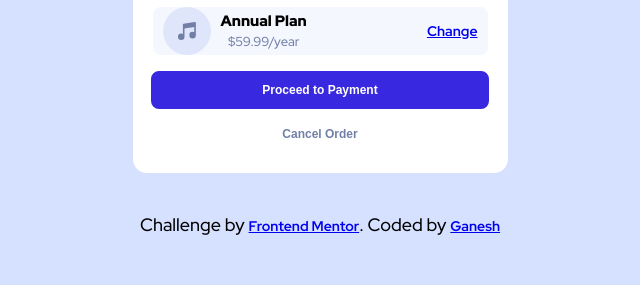
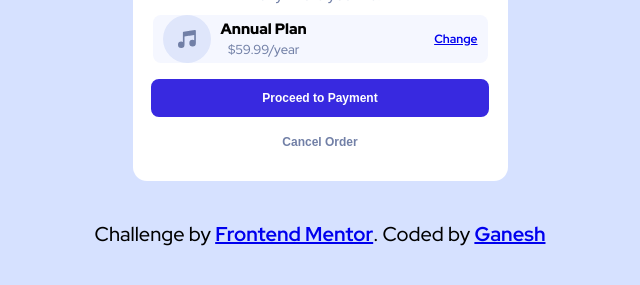
Before and after one commit to Ganesh-G0/OrderSummary, a plain HTML site: page index.html in a window 1280 px wide. Shown: the part 427-712 px from the top of the page, without its empty margins (320-960 px from the left). Drawn offline with Linux system fonts and the light colour scheme.

Commit message:
Update styles.css

```diff
--- a/styles.css
+++ b/styles.css
@@ -20,7 +20,6 @@ html {
     scroll-behavior: smooth;
 }
 body {
-    height: 70dvh;
     display: flex;
     flex-direction: column;
     justify-content: center;
@@ -32,6 +31,7 @@ body {
     background-image: url(./images/pattern-background-mobile.svg);
 }
 .container {
+    margin-top: 2rem;
     border-radius: 1.4rem;
     max-width: 28rem;
     background-color: white;
@@ -75,8 +75,11 @@ p {
     color: var(--Desaturated-blue);
 }
 a {
-    font-size: 1.4rem;
+    font-size: 1.2rem;
     font-weight: 700;
+}
+a:visited {
+    color: blue;
 }
 .btn {
     width: 90%;
@@ -137,7 +140,8 @@ a:hover {
     p {
         font-size: 1.5rem;
     }
-    .attribution {
-        font-size: 1.8rem;
+    .attribution,
+    .attribution a {
+        font-size: 2rem;
     }
 }
```
